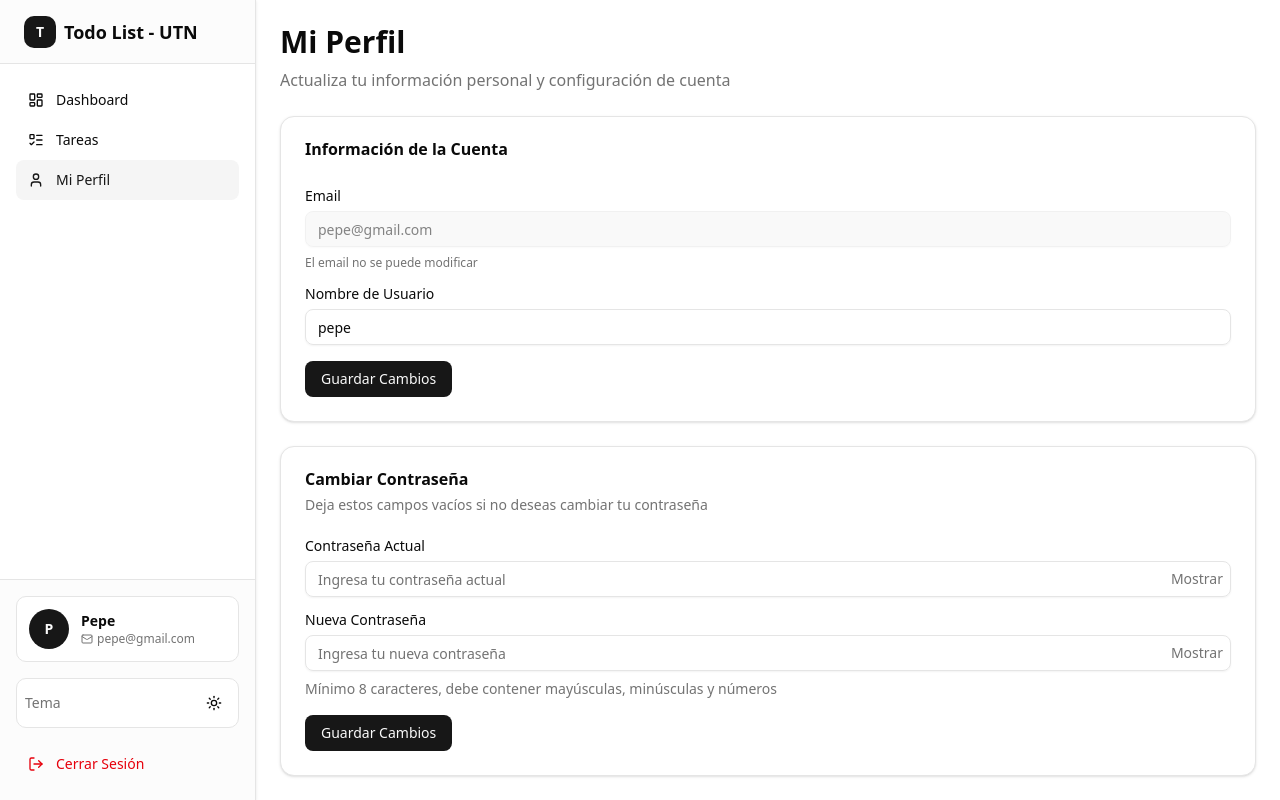
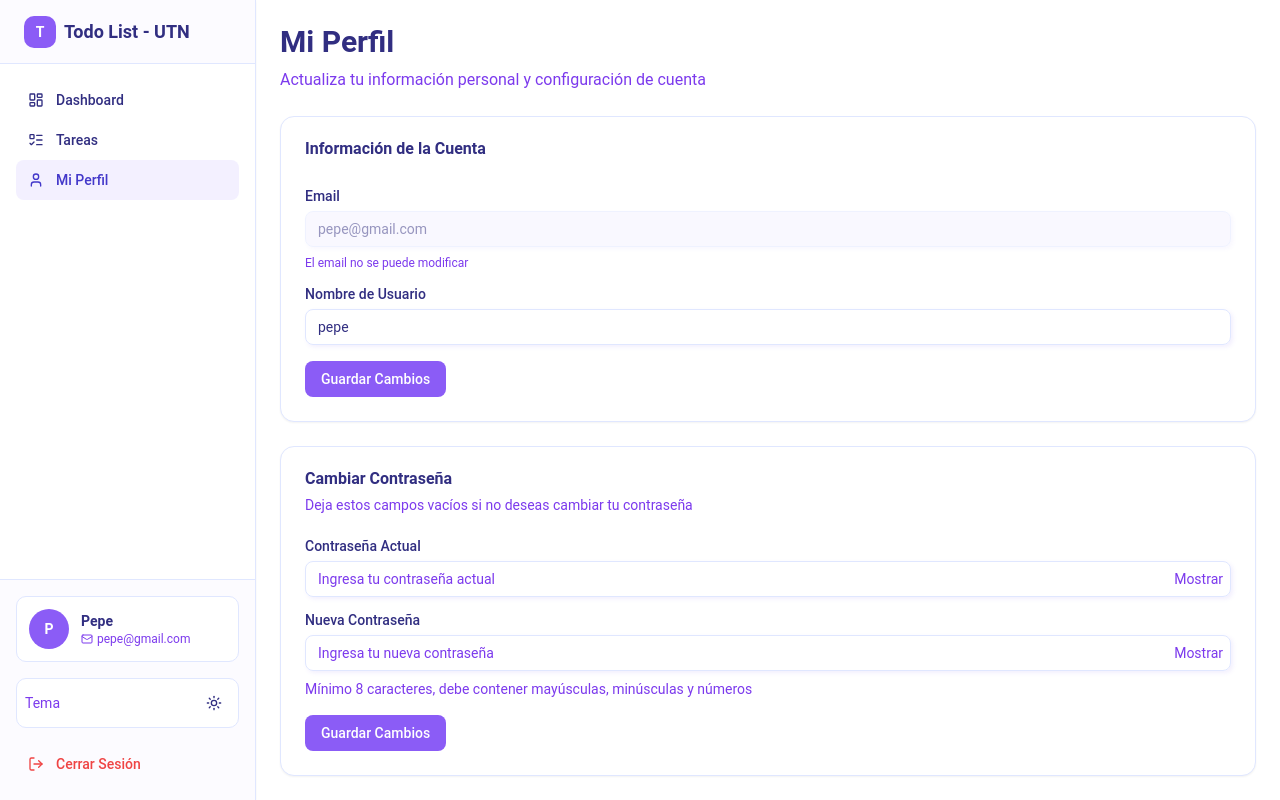
Before and after one commit to valen-ruggieri/todolist_utn, a Next.js app: page /profile in a window 1280 px wide. Built offline with nearby package versions, Linux system fonts and the light colour scheme.

Commit message:
config size

```diff
--- a/app/globals.css
+++ b/app/globals.css
@@ -6,8 +6,8 @@
 @theme inline {
   --color-background: var(--background);
   --color-foreground: var(--foreground);
-  --font-sans: var(--font-geist-sans);
-  --font-mono: var(--font-geist-mono);
+  --font-sans: Roboto, sans-serif;
+  --font-mono: Fira Code, monospace;
   --color-sidebar-ring: var(--sidebar-ring);
   --color-sidebar-border: var(--sidebar-border);
   --color-sidebar-accent-foreground: var(--sidebar-accent-foreground);
@@ -44,82 +44,211 @@
   --radius-2xl: calc(var(--radius) + 8px);
   --radius-3xl: calc(var(--radius) + 12px);
   --radius-4xl: calc(var(--radius) + 16px);
+
+  /* Sombras mejoradas */
+  --shadow-sm: 0 1px 2px 0 oklch(0 0 0 / 0.05);
+  --shadow: 0 1px 3px 0 oklch(0 0 0 / 0.1), 0 1px 2px -1px oklch(0 0 0 / 0.1);
+  --shadow-md: 0 4px 6px -1px oklch(0 0 0 / 0.1), 0 2px 4px -2px oklch(0 0 0 / 0.1);
+  --shadow-lg: 0 10px 15px -3px oklch(0 0 0 / 0.1), 0 4px 6px -4px oklch(0 0 0 / 0.1);
+  --shadow-xl: 0 20px 25px -5px oklch(0 0 0 / 0.1), 0 8px 10px -6px oklch(0 0 0 / 0.1);
+
+  /* Transiciones mejoradas */
+  --transition-fast: 150ms cubic-bezier(0.4, 0, 0.2, 1);
+  --transition-base: 200ms cubic-bezier(0.4, 0, 0.2, 1);
+  --transition-slow: 300ms cubic-bezier(0.4, 0, 0.2, 1);
+  --font-serif: Playfair Display, serif;
+  --radius: 0.625rem;
+  --tracking-tighter: calc(var(--tracking-normal) - 0.05em);
+  --tracking-tight: calc(var(--tracking-normal) - 0.025em);
+  --tracking-wide: calc(var(--tracking-normal) + 0.025em);
+  --tracking-wider: calc(var(--tracking-normal) + 0.05em);
+  --tracking-widest: calc(var(--tracking-normal) + 0.1em);
+  --tracking-normal: var(--tracking-normal);
+  --shadow-2xl: var(--shadow-2xl);
+  --shadow-xs: var(--shadow-xs);
+  --shadow-2xs: var(--shadow-2xs);
+  --spacing: var(--spacing);
+  --letter-spacing: var(--letter-spacing);
+  --shadow-offset-y: var(--shadow-offset-y);
+  --shadow-offset-x: var(--shadow-offset-x);
+  --shadow-spread: var(--shadow-spread);
+  --shadow-blur: var(--shadow-blur);
+  --shadow-opacity: var(--shadow-opacity);
+  --color-shadow-color: var(--shadow-color);
+  --color-destructive-foreground: var(--destructive-foreground);
 }
 
 :root {
   --radius: 0.625rem;
-  --background: oklch(1 0 0);
-  --foreground: oklch(0.145 0 0);
-  --card: oklch(1 0 0);
-  --card-foreground: oklch(0.145 0 0);
-  --popover: oklch(1 0 0);
-  --popover-foreground: oklch(0.145 0 0);
-  --primary: oklch(0.205 0 0);
-  --primary-foreground: oklch(0.985 0 0);
-  --secondary: oklch(0.97 0 0);
-  --secondary-foreground: oklch(0.205 0 0);
-  --muted: oklch(0.97 0 0);
-  --muted-foreground: oklch(0.556 0 0);
-  --accent: oklch(0.97 0 0);
-  --accent-foreground: oklch(0.205 0 0);
-  --destructive: oklch(0.577 0.245 27.325);
-  --border: oklch(0.922 0 0);
-  --input: oklch(0.922 0 0);
-  --ring: oklch(0.708 0 0);
-  --chart-1: oklch(0.646 0.222 41.116);
-  --chart-2: oklch(0.6 0.118 184.704);
-  --chart-3: oklch(0.398 0.07 227.392);
-  --chart-4: oklch(0.828 0.189 84.429);
-  --chart-5: oklch(0.769 0.188 70.08);
-  --sidebar: oklch(0.985 0 0);
-  --sidebar-foreground: oklch(0.145 0 0);
-  --sidebar-primary: oklch(0.205 0 0);
-  --sidebar-primary-foreground: oklch(0.985 0 0);
-  --sidebar-accent: oklch(0.97 0 0);
-  --sidebar-accent-foreground: oklch(0.205 0 0);
-  --sidebar-border: oklch(0.922 0 0);
-  --sidebar-ring: oklch(0.708 0 0);
+  --background: oklch(1.0000 0 0);
+  --foreground: oklch(0.3588 0.1354 278.6973);
+  --card: oklch(1.0000 0 0);
+  --card-foreground: oklch(0.3588 0.1354 278.6973);
+  --popover: oklch(1.0000 0 0);
+  --popover-foreground: oklch(0.3588 0.1354 278.6973);
+  --primary: oklch(0.6056 0.2189 292.7172);
+  --primary-foreground: oklch(1.0000 0 0);
+  --secondary: oklch(0.9618 0.0202 295.1913);
+  --secondary-foreground: oklch(0.4568 0.2146 277.0229);
+  --muted: oklch(0.9691 0.0161 293.7558);
+  --muted-foreground: oklch(0.5413 0.2466 293.0090);
+  --accent: oklch(0.9319 0.0316 255.5855);
+  --accent-foreground: oklch(0.4244 0.1809 265.6377);
+  --destructive: oklch(0.6368 0.2078 25.3313);
+  --destructive-foreground: oklch(1.0000 0 0);
+  --border: oklch(0.9299 0.0334 272.7879);
+  --input: oklch(0.9299 0.0334 272.7879);
+  --ring: oklch(0.6056 0.2189 292.7172);
+  --chart-1: oklch(0.6056 0.2189 292.7172);
+  --chart-2: oklch(0.5413 0.2466 293.0090);
+  --chart-3: oklch(0.4907 0.2412 292.5809);
+  --chart-4: oklch(0.4320 0.2106 292.7591);
+  --chart-5: oklch(0.3796 0.1783 293.7446);
+  --sidebar: oklch(0.9691 0.0161 293.7558);
+  --sidebar-foreground: oklch(0.3588 0.1354 278.6973);
+  --sidebar-primary: oklch(0.6056 0.2189 292.7172);
+  --sidebar-primary-foreground: oklch(1.0000 0 0);
+  --sidebar-accent: oklch(0.9319 0.0316 255.5855);
+  --sidebar-accent-foreground: oklch(0.4244 0.1809 265.6377);
+  --sidebar-border: oklch(0.9299 0.0334 272.7879);
+  --sidebar-ring: oklch(0.6056 0.2189 292.7172);
+  --font-sans: Roboto, sans-serif;
+  --font-serif: Playfair Display, serif;
+  --font-mono: Fira Code, monospace;
+  --shadow-color: hsl(255 86% 66%);
+  --shadow-opacity: 0.2;
+  --shadow-blur: 4px;
+  --shadow-spread: 0px;
+  --shadow-offset-x: 2px;
+  --shadow-offset-y: 2px;
+  --letter-spacing: 0em;
+  --spacing: 0.25rem;
+  --shadow-2xs: 2px 2px 4px 0px hsl(255 86% 66% / 0.10);
+  --shadow-xs: 2px 2px 4px 0px hsl(255 86% 66% / 0.10);
+  --shadow-sm: 2px 2px 4px 0px hsl(255 86% 66% / 0.20), 2px 1px 2px -1px hsl(255 86% 66% / 0.20);
+  --shadow: 2px 2px 4px 0px hsl(255 86% 66% / 0.20), 2px 1px 2px -1px hsl(255 86% 66% / 0.20);
+  --shadow-md: 2px 2px 4px 0px hsl(255 86% 66% / 0.20), 2px 2px 4px -1px hsl(255 86% 66% / 0.20);
+  --shadow-lg: 2px 2px 4px 0px hsl(255 86% 66% / 0.20), 2px 4px 6px -1px hsl(255 86% 66% / 0.20);
+  --shadow-xl: 2px 2px 4px 0px hsl(255 86% 66% / 0.20), 2px 8px 10px -1px hsl(255 86% 66% / 0.20);
+  --shadow-2xl: 2px 2px 4px 0px hsl(255 86% 66% / 0.50);
+  --tracking-normal: 0em;
 }
 
 .dark {
-  --background: oklch(0.145 0 0);
-  --foreground: oklch(0.985 0 0);
-  --card: oklch(0.205 0 0);
-  --card-foreground: oklch(0.985 0 0);
-  --popover: oklch(0.205 0 0);
-  --popover-foreground: oklch(0.985 0 0);
-  --primary: oklch(0.922 0 0);
-  --primary-foreground: oklch(0.205 0 0);
-  --secondary: oklch(0.269 0 0);
-  --secondary-foreground: oklch(0.985 0 0);
-  --muted: oklch(0.269 0 0);
-  --muted-foreground: oklch(0.708 0 0);
-  --accent: oklch(0.269 0 0);
-  --accent-foreground: oklch(0.985 0 0);
-  --destructive: oklch(0.704 0.191 22.216);
-  --border: oklch(1 0 0 / 10%);
-  --input: oklch(1 0 0 / 15%);
-  --ring: oklch(0.556 0 0);
-  --chart-1: oklch(0.488 0.243 264.376);
-  --chart-2: oklch(0.696 0.17 162.48);
-  --chart-3: oklch(0.769 0.188 70.08);
-  --chart-4: oklch(0.627 0.265 303.9);
-  --chart-5: oklch(0.645 0.246 16.439);
-  --sidebar: oklch(0.205 0 0);
-  --sidebar-foreground: oklch(0.985 0 0);
-  --sidebar-primary: oklch(0.488 0.243 264.376);
-  --sidebar-primary-foreground: oklch(0.985 0 0);
-  --sidebar-accent: oklch(0.269 0 0);
-  --sidebar-accent-foreground: oklch(0.985 0 0);
-  --sidebar-border: oklch(1 0 0 / 10%);
-  --sidebar-ring: oklch(0.556 0 0);
+  --background: oklch(0.2077 0.0398 265.7549);
+  --foreground: oklch(0.9299 0.0334 272.7879);
+  --card: oklch(0.2573 0.0861 281.2883);
+  --card-foreground: oklch(0.9299 0.0334 272.7879);
+  --popover: oklch(0.2573 0.0861 281.2883);
+  --popover-foreground: oklch(0.9299 0.0334 272.7879);
+  --primary: oklch(0.6056 0.2189 292.7172);
+  --primary-foreground: oklch(1.0000 0 0);
+  --secondary: oklch(0.2573 0.0861 281.2883);
+  --secondary-foreground: oklch(0.9299 0.0334 272.7879);
+  --muted: oklch(0.2329 0.0919 279.1398);
+  --muted-foreground: oklch(0.8112 0.1013 293.5712);
+  --accent: oklch(0.4568 0.2146 277.0229);
+  --accent-foreground: oklch(0.9299 0.0334 272.7879);
+  --destructive: oklch(0.6368 0.2078 25.3313);
+  --destructive-foreground: oklch(1.0000 0 0);
+  --border: oklch(0.2827 0.1351 291.0894);
+  --input: oklch(0.2827 0.1351 291.0894);
+  --ring: oklch(0.6056 0.2189 292.7172);
+  --chart-1: oklch(0.7090 0.1592 293.5412);
+  --chart-2: oklch(0.6056 0.2189 292.7172);
+  --chart-3: oklch(0.5413 0.2466 293.0090);
+  --chart-4: oklch(0.4907 0.2412 292.5809);
+  --chart-5: oklch(0.4320 0.2106 292.7591);
+  --sidebar: oklch(0.2077 0.0398 265.7549);
+  --sidebar-foreground: oklch(0.9299 0.0334 272.7879);
+  --sidebar-primary: oklch(0.6056 0.2189 292.7172);
+  --sidebar-primary-foreground: oklch(1.0000 0 0);
+  --sidebar-accent: oklch(0.4568 0.2146 277.0229);
+  --sidebar-accent-foreground: oklch(0.9299 0.0334 272.7879);
+  --sidebar-border: oklch(0.2827 0.1351 291.0894);
+  --sidebar-ring: oklch(0.6056 0.2189 292.7172);
+  --radius: 0.625rem;
+  --font-sans: Roboto, sans-serif;
+  --font-serif: Playfair Display, serif;
+  --font-mono: Fira Code, monospace;
+  --shadow-color: hsl(255 86% 66%);
+  --shadow-opacity: 0.2;
+  --shadow-blur: 4px;
+  --shadow-spread: 0px;
+  --shadow-offset-x: 2px;
+  --shadow-offset-y: 2px;
+  --letter-spacing: 0em;
+  --spacing: 0.25rem;
+  --shadow-2xs: 2px 2px 4px 0px hsl(255 86% 66% / 0.10);
+  --shadow-xs: 2px 2px 4px 0px hsl(255 86% 66% / 0.10);
+  --shadow-sm: 2px 2px 4px 0px hsl(255 86% 66% / 0.20), 2px 1px 2px -1px hsl(255 86% 66% / 0.20);
+  --shadow: 2px 2px 4px 0px hsl(255 86% 66% / 0.20), 2px 1px 2px -1px hsl(255 86% 66% / 0.20);
+  --shadow-md: 2px 2px 4px 0px hsl(255 86% 66% / 0.20), 2px 2px 4px -1px hsl(255 86% 66% / 0.20);
+  --shadow-lg: 2px 2px 4px 0px hsl(255 86% 66% / 0.20), 2px 4px 6px -1px hsl(255 86% 66% / 0.20);
+  --shadow-xl: 2px 2px 4px 0px hsl(255 86% 66% / 0.20), 2px 8px 10px -1px hsl(255 86% 66% / 0.20);
+  --shadow-2xl: 2px 2px 4px 0px hsl(255 86% 66% / 0.50);
 }
 
 @layer base {
   * {
     @apply border-border outline-ring/50;
   }
+
   body {
-    @apply bg-background text-foreground;
+    @apply bg-background text-foreground antialiased;
+    font-feature-settings: "rlig" 1, "calt" 1;
+    letter-spacing: var(--tracking-normal);
+  }
+
+  /* Mejoras de transiciones suaves para elementos interactivos */
+  button,
+  a,
+  [role="button"],
+  input,
+  select,
+  textarea,
+  [tabindex]:not([tabindex="-1"]) {
+    transition-property: color, background-color, border-color, text-decoration-color, fill, stroke, opacity, box-shadow, transform;
+    transition-timing-function: cubic-bezier(0.4, 0, 0.2, 1);
+    transition-duration: 200ms;
+  }
+
+  /* Mejoras de sombras para cards y popovers */
+  [data-card] {
+    box-shadow: 0 1px 3px 0 oklch(0 0 0 / 0.1), 0 1px 2px -1px oklch(0 0 0 / 0.1);
+    transition: box-shadow 200ms cubic-bezier(0.4, 0, 0.2, 1);
+  }
+
+  [data-card]:hover {
+    box-shadow: 0 4px 6px -1px oklch(0 0 0 / 0.1), 0 2px 4px -2px oklch(0 0 0 / 0.1);
+  }
+
+  /* Mejoras de focus states */
+  *:focus-visible {
+    outline: 2px solid var(--ring);
+    outline-offset: 2px;
+    border-radius: var(--radius-sm);
+  }
+
+  /* Mejoras de hover para botones y elementos interactivos */
+  button:hover,
+  a:hover,
+  [role="button"]:hover {
+    transform: translateY(-1px);
+  }
+
+  button:active,
+  a:active,
+  [role="button"]:active {
+    transform: translateY(0);
+    transition-duration: 100ms;
+  }
+
+  /* Mejoras para inputs */
+  input:focus,
+  select:focus,
+  textarea:focus {
+    border-color: var(--ring);
+    box-shadow: 0 0 0 2px oklch(var(--ring) / 0.2);
   }
 }
```
